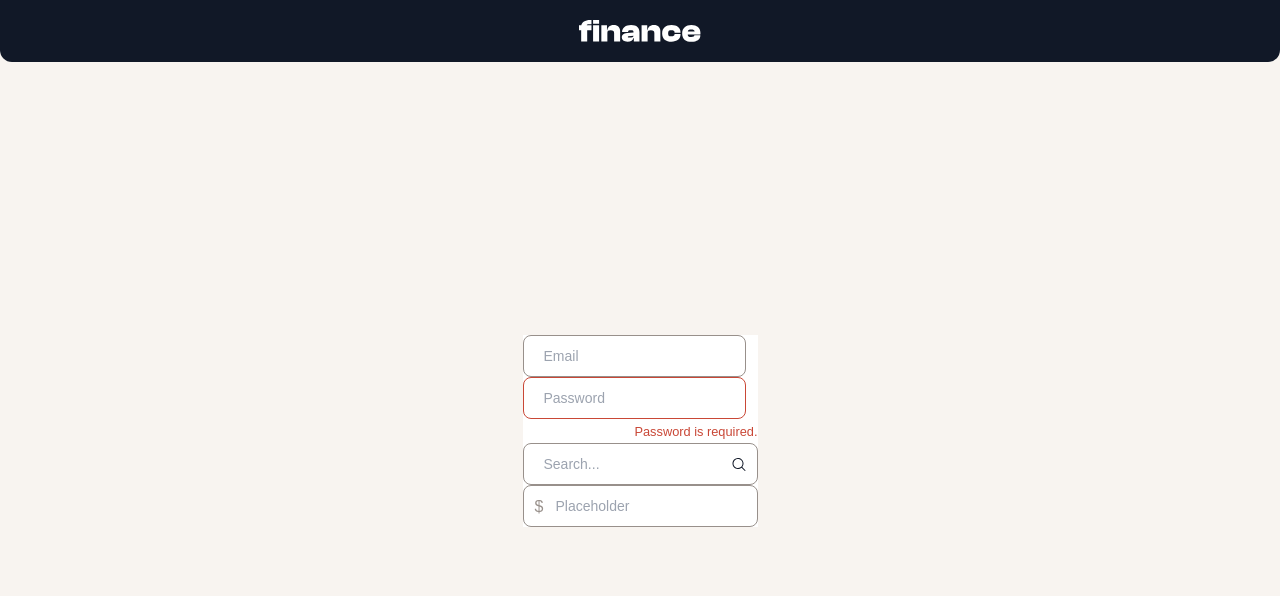
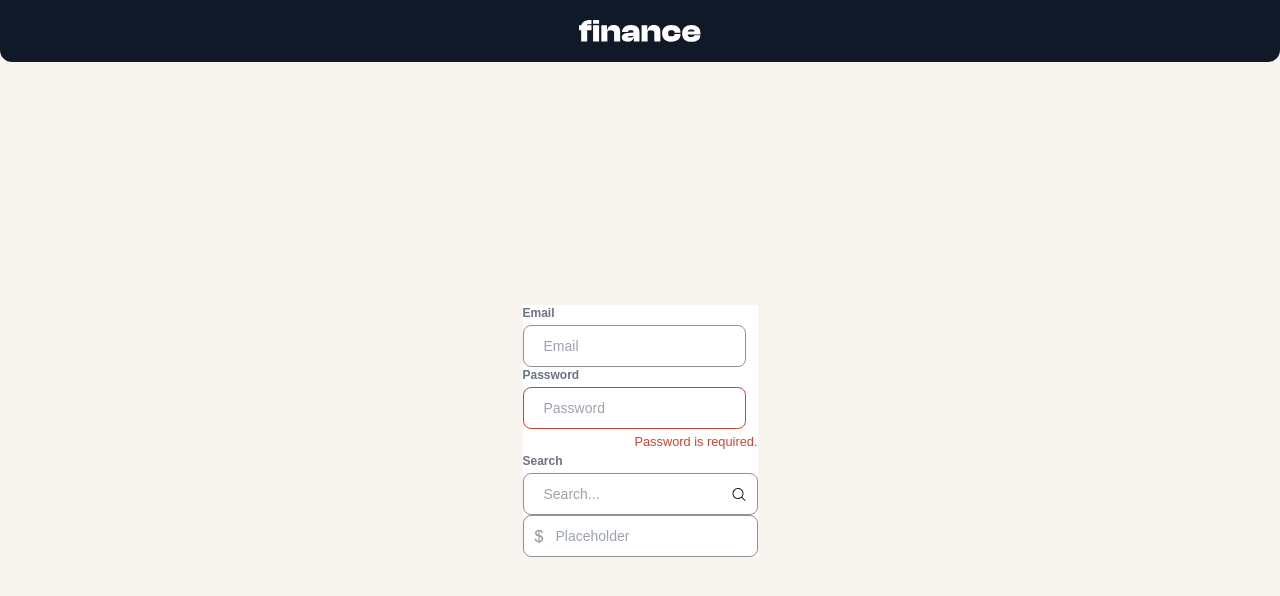
Before and after one commit to jayantpathariya/personal-finance, a Next.js app: page /sign-in in a window 1280 px wide. Shown: the top 596 px of the page. Built offline with nearby package versions, Linux system fonts and the light colour scheme.

Commit message:
Input component with label support

```diff
--- a/src/app/(auth)/_components/sign-in-form.tsx
+++ b/src/app/(auth)/_components/sign-in-form.tsx
@@ -3,9 +3,13 @@ import { Input } from "@/components/ui/input";
 export const SignInForm = () => {
   return (
     <form className="bg-white">
-      <Input placeholder="Email" />
-      <Input placeholder="Password" error="Password is required." />
-      <Input placeholder="Search..." search />
+      <Input placeholder="Email" label="Email" />
+      <Input
+        placeholder="Password"
+        label="Password"
+        error="Password is required."
+      />
+      <Input placeholder="Search..." label="Search" search />
       <Input placeholder="Placeholder" prefixI />
     </form>
   );
--- a/src/components/ui/input.tsx
+++ b/src/components/ui/input.tsx
@@ -6,14 +6,31 @@ type InputProps = React.InputHTMLAttributes<HTMLInputElement> & {
   error?: string;
   search?: boolean;
   prefixI?: boolean;
+  label?: string;
 };
 
-export const Input = ({ error, search, prefixI, ...props }: InputProps) => {
+export const Input = ({
+  error,
+  search,
+  prefixI,
+  label,
+  ...props
+}: InputProps) => {
   return (
+    <div className="flex flex-col">
+      {label && (
+        <label
+          htmlFor={props.id}
+          className="mb-1 text-xs font-bold text-gray-500"
+        >
+          {label}
+        </label>
+      )}
       <div className="relative">
         {prefixI && (
           <span className="absolute left-3 top-2.5 text-beige-500">$</span>
         )}
+
         <input
           className={cn(
             "rounded-lg border border-beige-500 px-5 py-2.5 text-sm text-beige-500 outline-none",
@@ -23,7 +40,10 @@ export const Input = ({ error, search, prefixI, ...props }: InputProps) => {
           )}
           {...props}
         />
-      {search && <Search className="absolute right-3 top-3.5 text-gray-900" />}
+        {search && (
+          <Search className="absolute right-3 top-3.5 text-gray-900" />
+        )}
+      </div>
       {error && (
         <p className="text-right">
           <small className="text-red">{error}</small>
```
Lines whose indentation alone changed are shown as unchanged.
